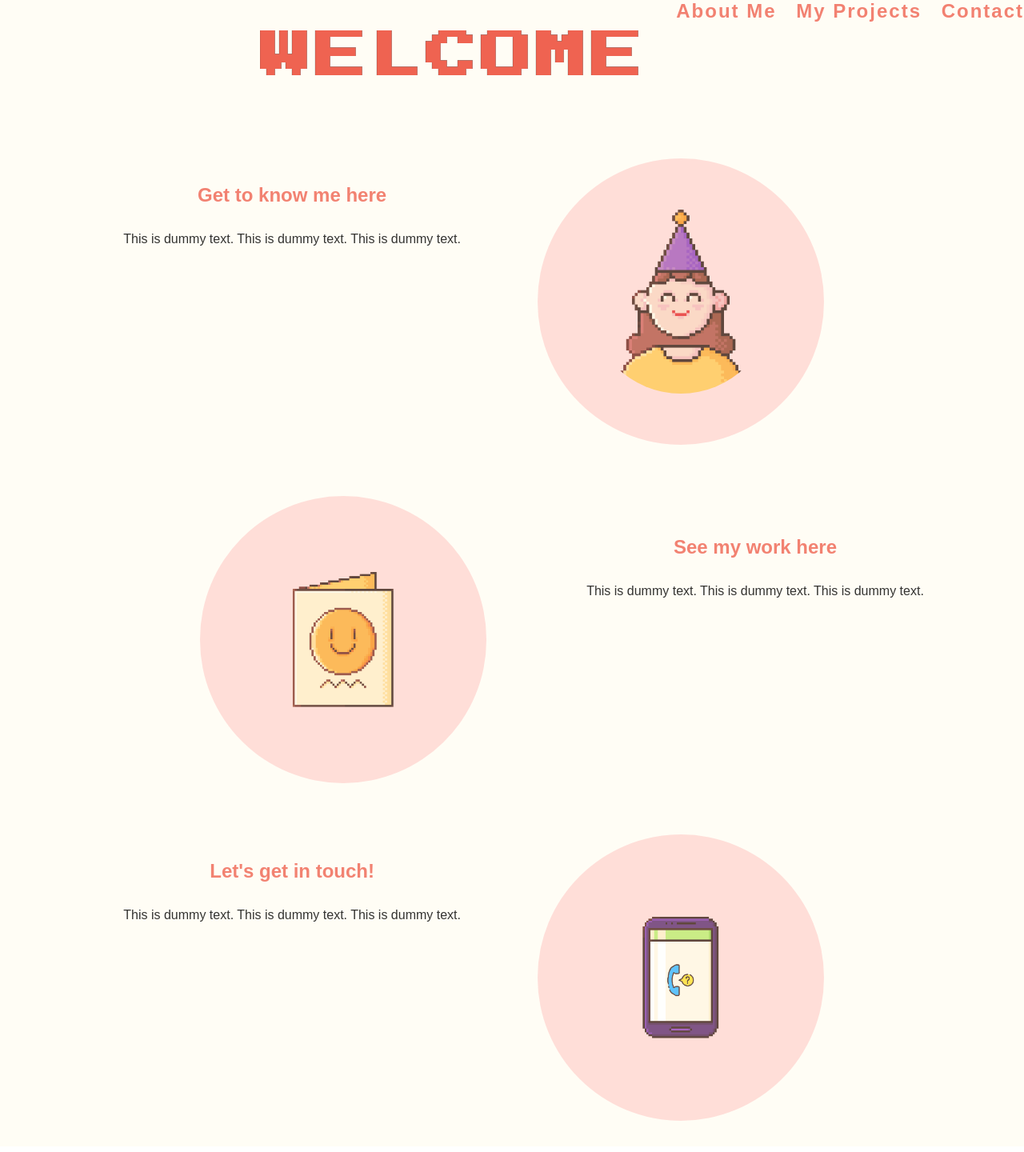
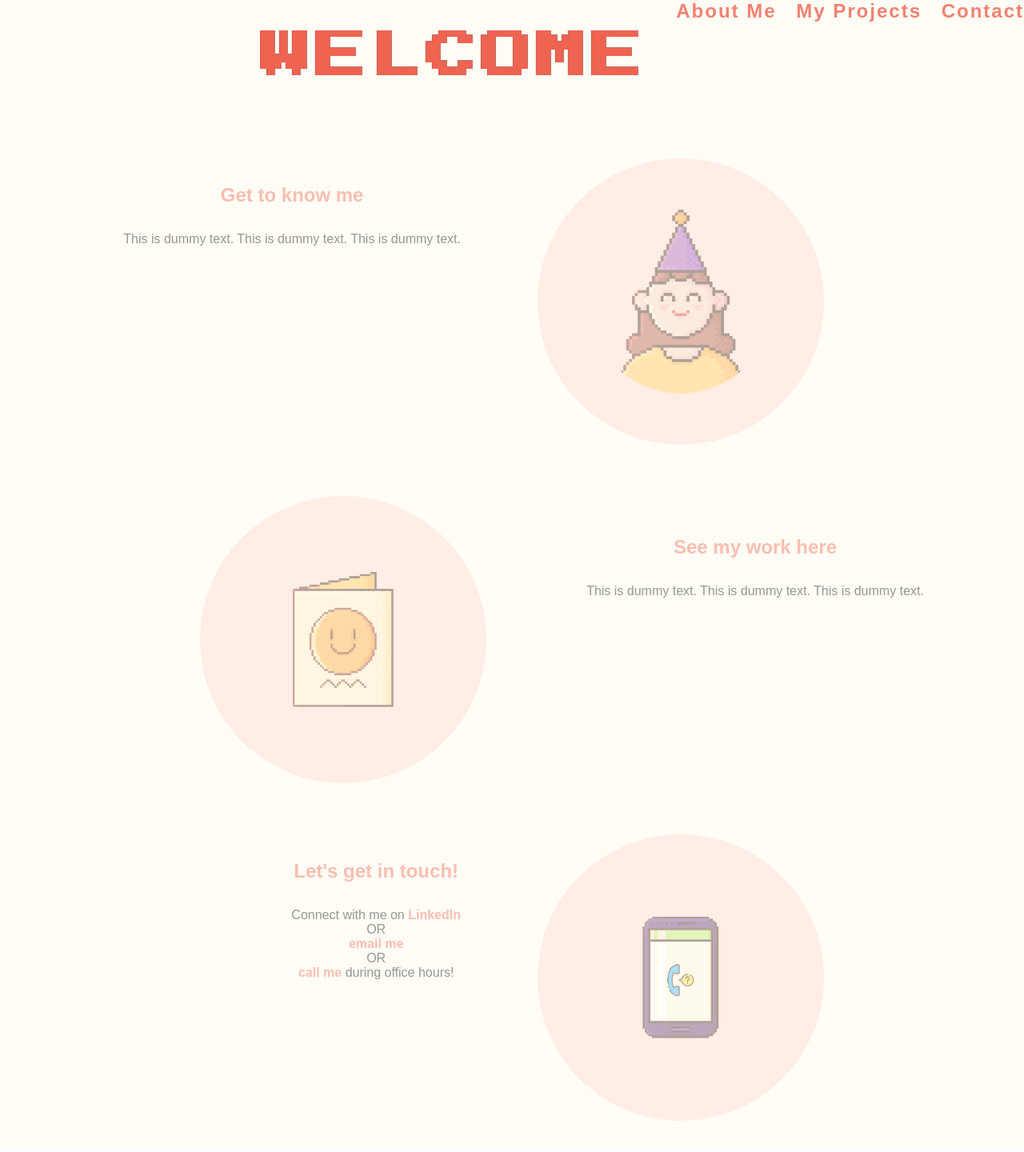
Before and after one commit to tanjamilisavljevic/portfolio, a React (Create React App) app: page / in a window 1280 px wide. Shown: the top 1440 px of the page at 80% size. Built offline with nearby package versions, Linux system fonts and the light colour scheme; a web font is replaced by a local one.

Commit message:
Add connect links and animation to picture

```diff
--- a/src/App.css
+++ b/src/App.css
@@ -78,7 +78,7 @@ h4{
     grid-template-rows: repeat(3, auto);
     justify-content: space-around;
     animation: fadein 2s forwards;
-    animation-delay: 1.5s;
+    animation-delay: 2s;
 }
 @keyframes fadein {
     from { opacity: 0; }
@@ -120,3 +120,18 @@ img{
     padding: 4rem;
     margin: 2rem;
 }
+.contactLink{
+    text-decoration: none;
+    color: #EF6351;
+    font-weight: bolder;
+}
+.contactLink:hover{
+    text-shadow: 2px 2px #fddad1;
+}
+#phone:hover{
+    animation: rotate 2s ;
+    cursor: pointer;
+}
+@keyframes rotate {
+    100% {transform: rotate(360deg); }
+}
--- a/src/Components/Cards.tsx
+++ b/src/Components/Cards.tsx
@@ -1,6 +1,5 @@
 import React, {useState} from 'react';
 import BirthdayGirl from "../birthday-girl.png";
-import BirthdayGirl2 from "../birthday-girl2.png";
 import BirthdayCard from "../birthday-card.png";
 import Phone from "../phone.png";
 
@@ -13,8 +12,8 @@ function Cards() {
 
                 <div className='card' id='card1'>
                     <a id='card1'>
-                    <h4> Get to know me here </h4>
-                    <p> This is dummy text. This is dummy text. This is dummy text.</p>
+                        <h4> Get to know me </h4>
+                        <p> This is dummy text. This is dummy text. This is dummy text.</p>
                     </a>
                 </div>
 
@@ -22,8 +21,8 @@ function Cards() {
 
                 <div className='card' id='card2'>
                     <a id='card2'>
-                    <h4> See my work here </h4>
-                    <p> This is dummy text. This is dummy text. This is dummy text.</p>
+                        <h4> See my work here </h4>
+                        <p> This is dummy text. This is dummy text. This is dummy text.</p>
                     </a>
                 </div>
 
@@ -32,12 +31,18 @@ function Cards() {
 
                 <div className='card' id='card3'>
                     <a id='card3'>
-                    <h4> Let's get in touch! </h4>
-                    <p> This is dummy text. This is dummy text. This is dummy text.</p>
+                        <h4> Let's get in touch! </h4>
+                        <p> Connect with me on
+                            <a className='contactLink' href='https://www.linkedin.com/in/tanja-milisavljevic-5444a8212/'> LinkedIn</a>
+                            <br/>OR
+                            <br/> <a className='contactLink' href="mailto: tanjamilisavljevic7@gmail.com"   target="_blank">email me</a>
+                            <br/>OR
+                            <br/><a className='contactLink' href="tel:+32456147888"> call me </a> during office hours!
+                        </p>
                     </a>
                 </div>
 
-                <img className='rightImg' src={Phone}/>
+                <img className='rightImg' id='phone' src={Phone}/>
 
             </div>
         </div>
```
